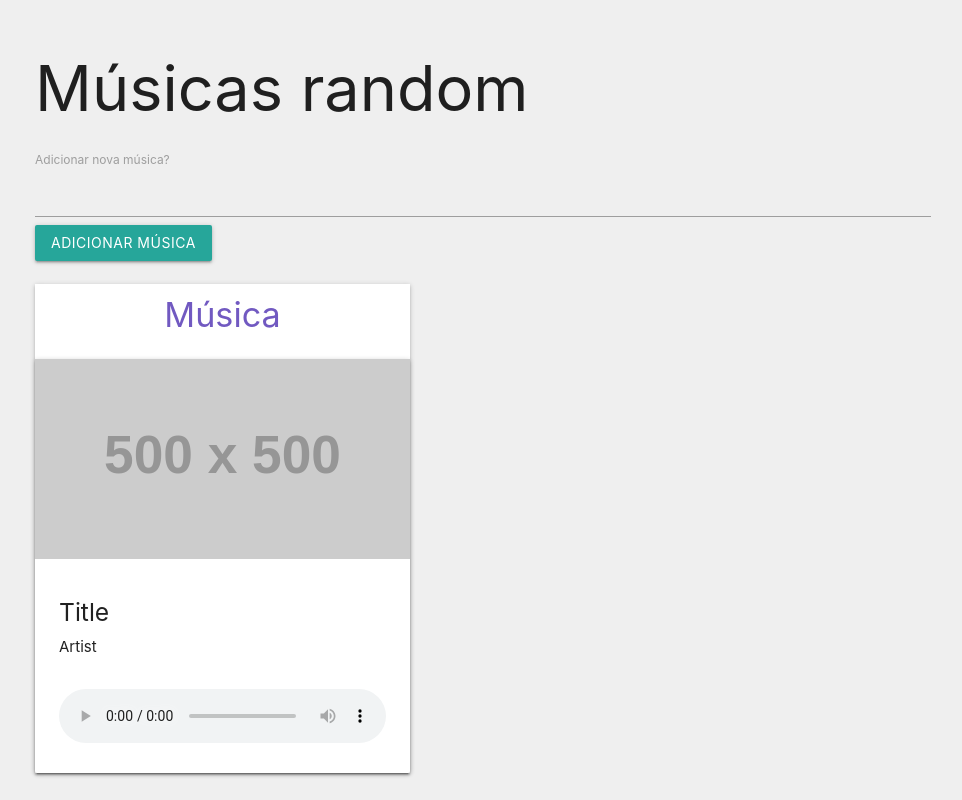
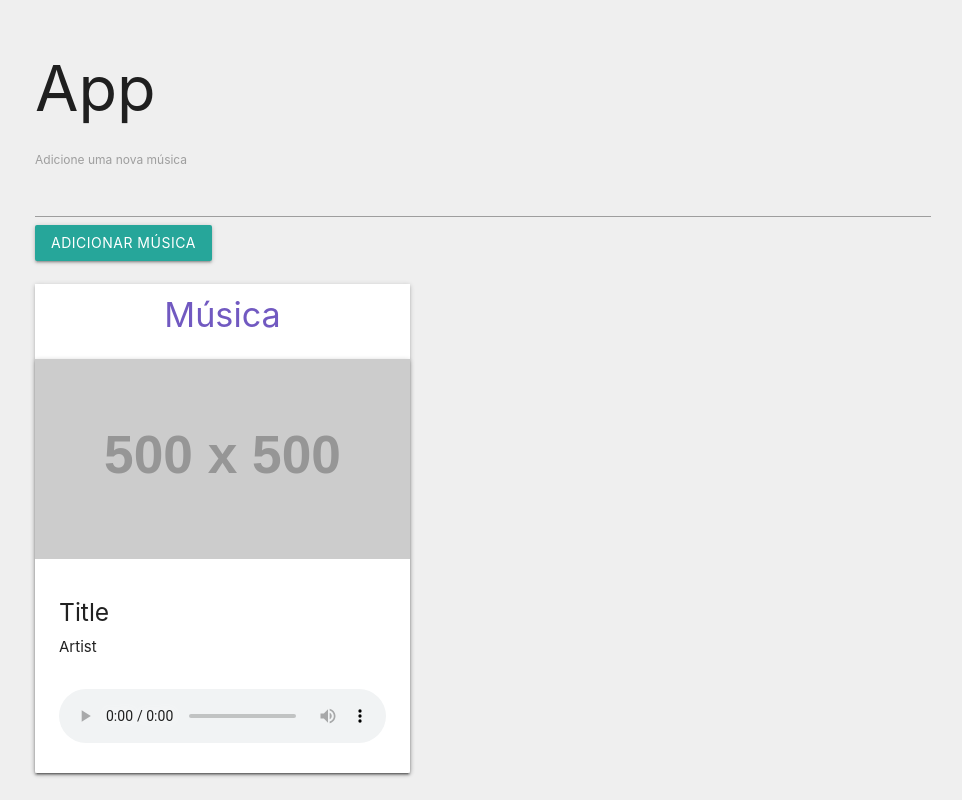
Before and after one commit to Wiliami/Electron, an Electron app: page index.html in a window 1280 px wide. Shown: the whole page, without its empty margins (157-1119 px from the left). Drawn offline with nearby package versions, Linux system fonts and the light colour scheme; placeholder pictures from the web are drawn by us.

Commit message:
first commit day

```diff
--- a/index.html
+++ b/index.html
@@ -14,10 +14,10 @@
     <body>
         <div class="container mt-3">
             <div class="d-sm-flex align-items-center justify-content-between mb-4 ml-5">
-                <h1 class="h3 mb-0 text-gray-800">Músicas random</h1>
+                <h1 class="h3 mb-0 text-gray-800">App</h1>
             </div>
             <div>
-                <label class="mb-0 text-gray-800 ml-5">Adicionar nova música?</label>
+                <label class="mb-0 text-gray-800 ml-5">Adicione uma nova música</label>
                 <input type="text" id="adicionar" min="0" max="15" />
                 <button onclick="adicionarMusica()" class="btn btn-warning">Adicionar música</button>
             </div>
```
Also changed, not shown: src/script.js (line endings or trailing spaces).
